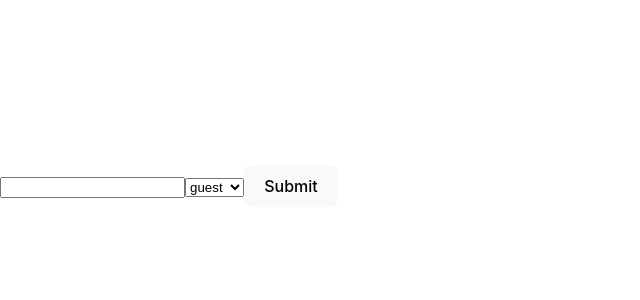
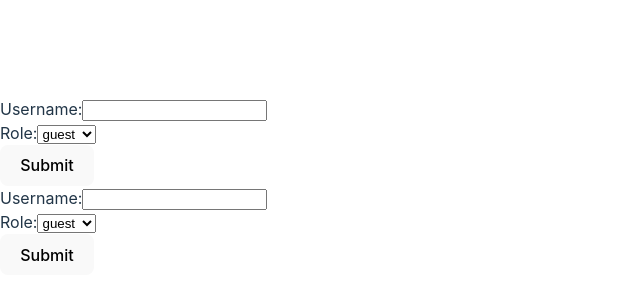
Before and after one commit to 9NBelka/react-learn-module-3, a React (Vite) app: page / in a window 1280 px wide. Shown: the part 214-514 px from the top of the page, without its empty margins (0-640 px from the left). Built offline with nearby package versions, Linux system fonts and the light colour scheme.

Commit message:
HOOK useId()

```diff
--- a/src/App.jsx
+++ b/src/App.jsx
@@ -19,6 +19,7 @@ function App() {
       </div>
       }
       <UserForm onSave={saveUsername}/>
+      <UserForm onSave={saveUsername}/>
     </>
   )
 }
--- a/src/components/UserForm/UserForm.jsx
+++ b/src/components/UserForm/UserForm.jsx
@@ -1,4 +1,9 @@
+import { useId } from "react";
+
 const UserForm = ({onSave}) =>{
+
+    const usernameFieldId = useId();
+    const roleFieldId = useId();
 
     const handleSubmit = (e) => {
       e.preventDefault();
@@ -14,13 +19,20 @@ const UserForm = ({onSave}) =>{
   return (
     <>
       <form onSubmit={handleSubmit}>
-        <input type="text" name="username"></input>
-        <select name="role">
-          <option value="guest">guest</option>
-          <option value="admin">admin</option>
-          <option value="user">user</option>
+        <div>
+          <label htmlFor={usernameFieldId}>Username:</label>
+          <input type="text" name="username" id={usernameFieldId}></input>
 
-        </select>
+        </div>
+        <div>
+          <label htmlFor={roleFieldId}>Role:</label>
+          <select name="role" id={roleFieldId}>
+            <option value="guest">guest</option>
+            <option value="admin">admin</option>
+            <option value="user">user</option>
+          </select>
+        </div>
+
         <button type="submit">Submit</button>
       </form>
     </>
```
